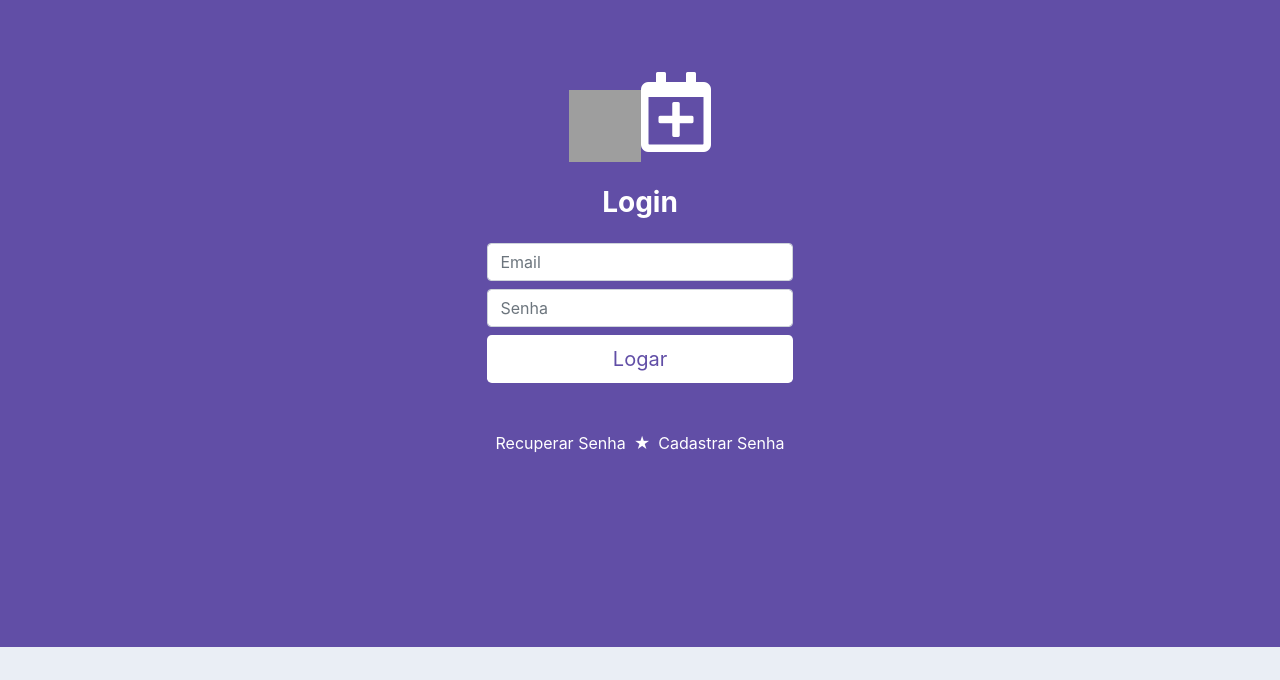
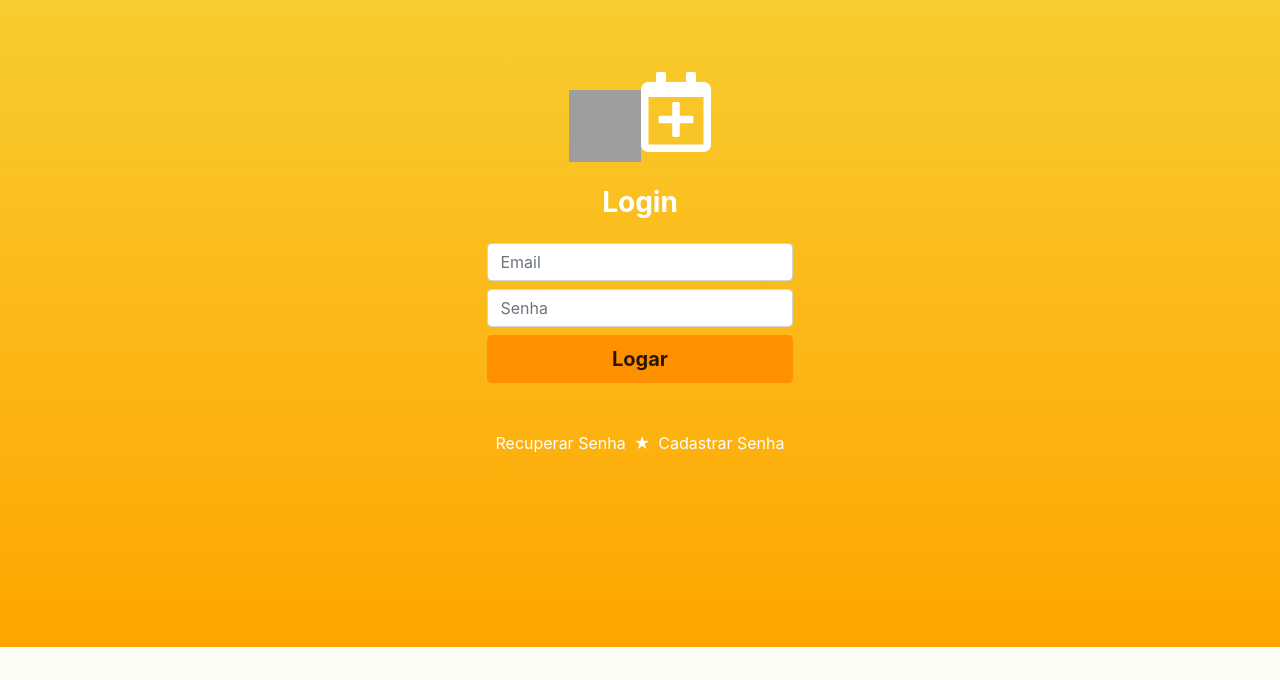
Before and after one commit to henriqueten/reactjs-firebase_eventrec, a React (Create React App) app: page /login in a window 1280 px wide. Shown: the part 120-800 px from the top of the page. Built offline with nearby package versions, Linux system fonts and the light colour scheme; grey boxes are pictures that could not be loaded.

Commit message:
alteração de estilo UX / layout da aplicação

```diff
--- a/src/App.css
+++ b/src/App.css
@@ -10,7 +10,7 @@
     height: 100%;
   }
   body {
-    background: #eaeef5 !important;
+    background: rgb(251, 252, 244);
     -webkit-font-smoothing: antialiased;
   }
 
--- a/src/page/evento-card/style.css
+++ b/src/page/evento-card/style.css
@@ -6,14 +6,14 @@
     padding: 10px;
     border-radius: 3px;
     font-weight: bold;
-    background: #614ea6;
-    color: #fff;
+    background: yellow;
+    color: rgb(245, 121, 6);
 
 }
 
 .justBtn:hover{
-    background-color: #372187;
-    color: #fff;
+    background-color: rgb(245, 121, 6);
+    color: yellow;
     text-decoration: none;
 }
 
--- a/src/page/login/login.css
+++ b/src/page/login/login.css
@@ -2,15 +2,16 @@
     width: 100%;
     padding: 15%;
     margin: auto;
-    background-color: #614ea6;
+    background:  linear-gradient( 0deg, orange, rgb(247, 212, 56));
     height: 100wh;
 }
 .btn-login{
-    background-color: #fff;
-    color: #614ea6;
+    background-color: rgb(255, 145, 0);
+    color: rgb(43, 23, 1);
+    font-weight: bold;
 }
 .btn-login:hover{
-    background-color: #f21667;
+    background-color: #f26716;
     color: #fff;
 }
 
--- a/src/page/navbar/navbar.css
+++ b/src/page/navbar/navbar.css
@@ -1,9 +1,15 @@
 .navbar{
-    background-color: #614ea6;
+    background:  linear-gradient( 0deg, rgb(223, 195, 37), yellow);
+    box-shadow: 0 0 15px 0 rgba(0, 0, 0, 0.30);
+    padding: 10px 10px 10px 20px;
+
+
 }
 .nav-item a{
-    color: #fff;
+    color: rgb(223, 128, 4);
     transition: .3s ease-in;
+    font-size: large;
+    font-weight: bold;
 }
 
 .nav-item a:hover{
```
